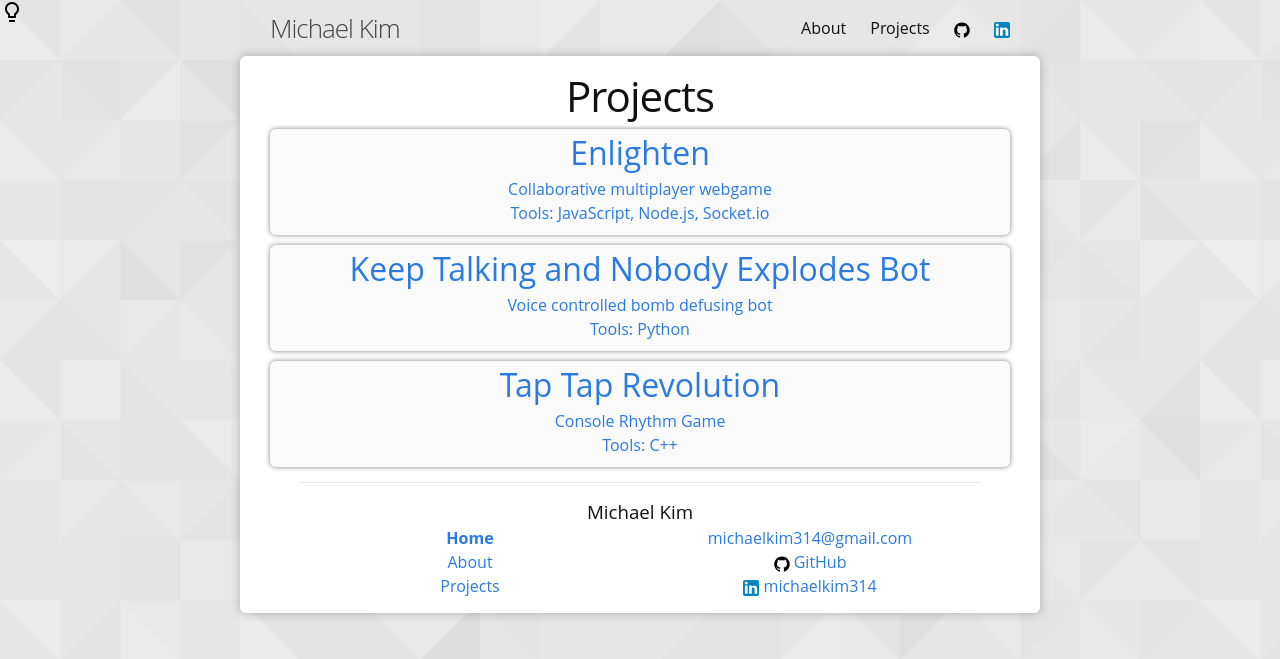
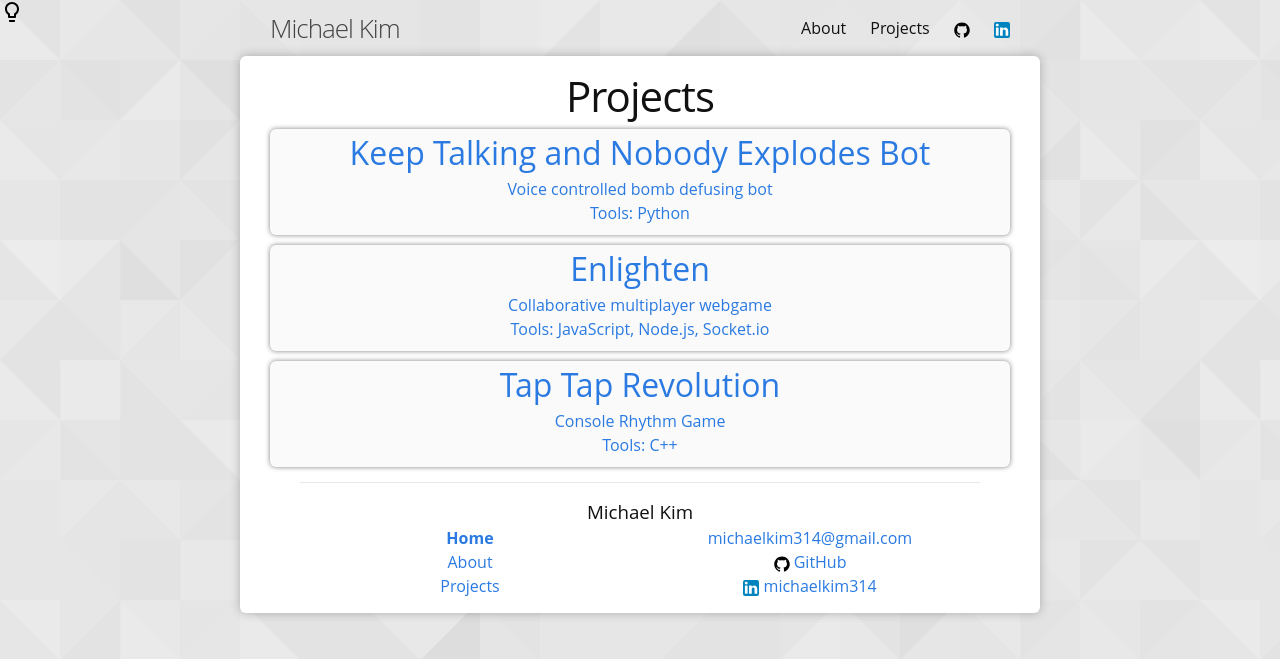
Before and after one commit to LenKagamine/lenkagamine.github.io, a Jekyll site: the page built from projects.html, in a window 1280 px wide. Shown: the top 659 px of the page. Built offline with Jekyll 4.4.1, drawn with Linux system fonts in a browser that asks for light colours; nearby versions of some CDN libraries.

Commit message:
Sort projects by date

```diff
--- a/projects.html
+++ b/projects.html
@@ -4,7 +4,8 @@ title: Projects
 permalink: /projects/
 ---
 <div class="project-list">
-  {% for project in site.projects %}
+  {% assign sortedProjects = site.projects | sort: 'date' | reverse %}
+  {% for project in sortedProjects %}
     <a class="fade-link" href="{{ project.url }}">
       <div class="project">
         <h2>{{ project.title }}</h2>
```
Also changed, not shown: _projects/enlighten.md (+1 -0 lines), _projects/ktanehelper.md (+1 -0 lines), _projects/taptaprevolution.md (+1 -0 lines).
